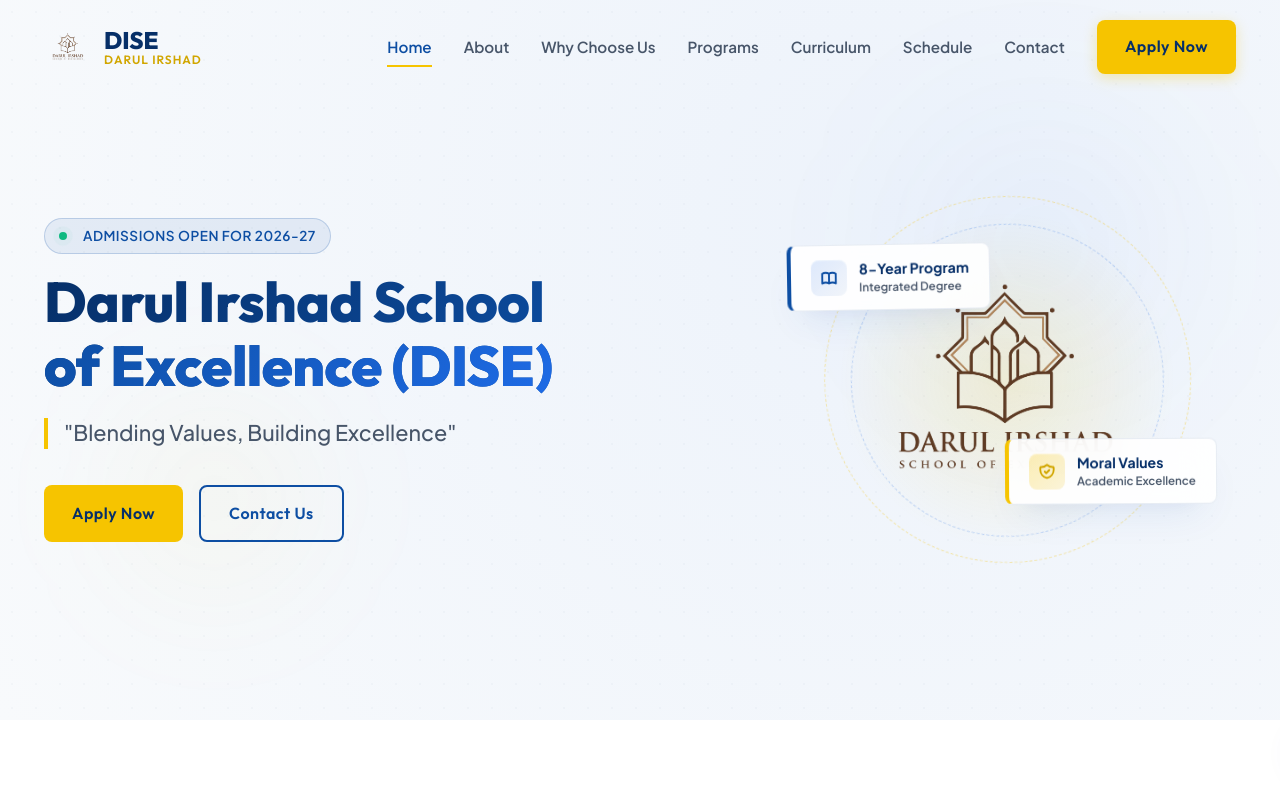
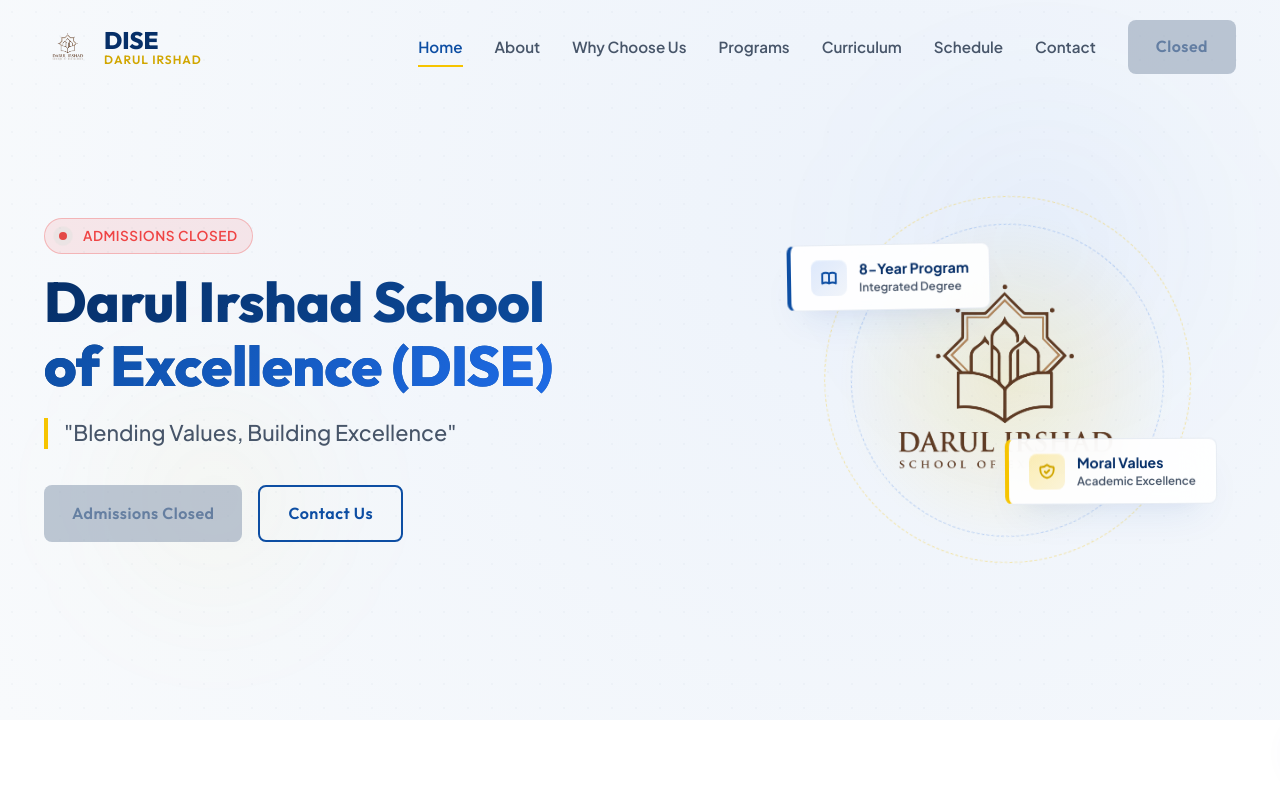
Before and after one commit to muhammedansar-pvn/dise, a Next.js app: page / in a window 1280 px wide. Shown: the top 800 px of the page. Built offline with nearby package versions, Linux system fonts and the light colour scheme; no server answers; the database is empty.

Commit message:
fix: Eliminate layout shifts by adding loading state for dynamic admissions check

```diff
--- a/src/components/Header.tsx
+++ b/src/components/Header.tsx
@@ -10,7 +10,7 @@
   const [isScrolled, setIsScrolled] = useState(false);
   const [isMenuOpen, setIsMenuOpen] = useState(false);
   const [activeSection, setActiveSection] = useState('hero');
-  const [isOpen, setIsOpen] = useState(true);
+  const [isOpen, setIsOpen] = useState<boolean | null>(null);
 
   // Fetch settings to check if admissions are open
   useEffect(() => {
@@ -27,9 +27,12 @@
           start.setHours(0, 0, 0, 0);
           end.setHours(23, 59, 59, 999);
           setIsOpen(admissionsEnabled && (now >= start && now <= end));
+        } else {
+          setIsOpen(false);
         }
       } catch (err) {
         console.error('Error fetching admissions status for header:', err);
+        setIsOpen(false);
       }
     };
     checkAdmissions();
@@ -119,7 +122,9 @@
           <a href="#schedule" className={`nav-link ${activeSection === 'schedule' ? 'active' : ''}`} onClick={(e) => handleLinkClick(e, 'schedule')}>Schedule</a>
           <a href="#contact" className={`nav-link ${activeSection === 'contact' ? 'active' : ''}`} onClick={(e) => handleLinkClick(e, 'contact')}>Contact</a>
           <div className="nav-cta">
-            {isOpen ? (
+            {isOpen === null ? (
+              <button className="btn btn-accent" style={{ opacity: 0.8, cursor: 'wait' }} disabled>Checking...</button>
+            ) : isOpen ? (
               <button className="btn btn-accent" onClick={onOpenApply}>Apply Now</button>
             ) : (
               <button
--- a/src/components/Hero.tsx
+++ b/src/components/Hero.tsx
@@ -13,7 +13,7 @@
     academicYear: '2026-27',
     admissionsEnabled: true,
   });
-  const [isOpen, setIsOpen] = useState(true);
+  const [isOpen, setIsOpen] = useState<boolean | null>(null);
 
   useEffect(() => {
     const checkAdmissions = async () => {
@@ -30,9 +30,12 @@
           start.setHours(0, 0, 0, 0);
           end.setHours(23, 59, 59, 999);
           setIsOpen(data.admissionsEnabled && (now >= start && now <= end));
+        } else {
+          setIsOpen(false);
         }
       } catch (err) {
         console.error('Error fetching admissions status for hero:', err);
+        setIsOpen(false);
       }
     };
     checkAdmissions();
@@ -60,16 +63,22 @@
       <div className="container hero-container">
         <div className="hero-content animate-on-scroll slide-up">
 
-          <div
-            className="hero-badge"
-            style={!isOpen ? { background: 'rgba(239, 68, 68, 0.1)', border: '1px solid rgba(239, 68, 68, 0.3)', color: '#EF4444' } : {}}
-          >
-            <span
-              className="pulse-dot"
-              style={{ marginRight: '8px', backgroundColor: isOpen ? '#10B981' : '#EF4444' }}
-            ></span>
-            {isOpen ? `Admissions Open for ${settings.academicYear}` : 'Admissions Closed'}
-          </div>
+          {isOpen === null ? (
+            <div className="hero-badge" style={{ background: 'rgba(148, 163, 184, 0.1)', border: '1px solid rgba(148, 163, 184, 0.3)', color: '#64748B' }}>
+              <span className="animate-pulse" style={{ display: 'inline-block', width: '8px', height: '8px', backgroundColor: '#64748B', borderRadius: '50%', marginRight: '8px' }}></span>
+              Checking Admissions...
+            </div>
+          ) : isOpen ? (
+            <div className="hero-badge">
+              <span className="pulse-dot" style={{ marginRight: '8px', backgroundColor: '#10B981' }}></span>
+              Admissions Open for {settings.academicYear}
+            </div>
+          ) : (
+            <div className="hero-badge" style={{ background: 'rgba(239, 68, 68, 0.1)', border: '1px solid rgba(239, 68, 68, 0.3)', color: '#EF4444' }}>
+              <span className="pulse-dot" style={{ marginRight: '8px', backgroundColor: '#EF4444' }}></span>
+              Admissions Closed
+            </div>
+          )}
 
           <h1>
             Darul Irshad School<span>of Excellence (DISE)</span>
@@ -80,7 +89,9 @@
           </p>
 
           <div className="hero-ctas">
-            {isOpen ? (
+            {isOpen === null ? (
+              <button className="btn btn-accent" style={{ opacity: 0.8, cursor: 'wait' }} disabled>Checking...</button>
+            ) : isOpen ? (
               <button className="btn btn-accent btn-pulse" onClick={onOpenApply}>Apply Now</button>
             ) : (
               <button
```
